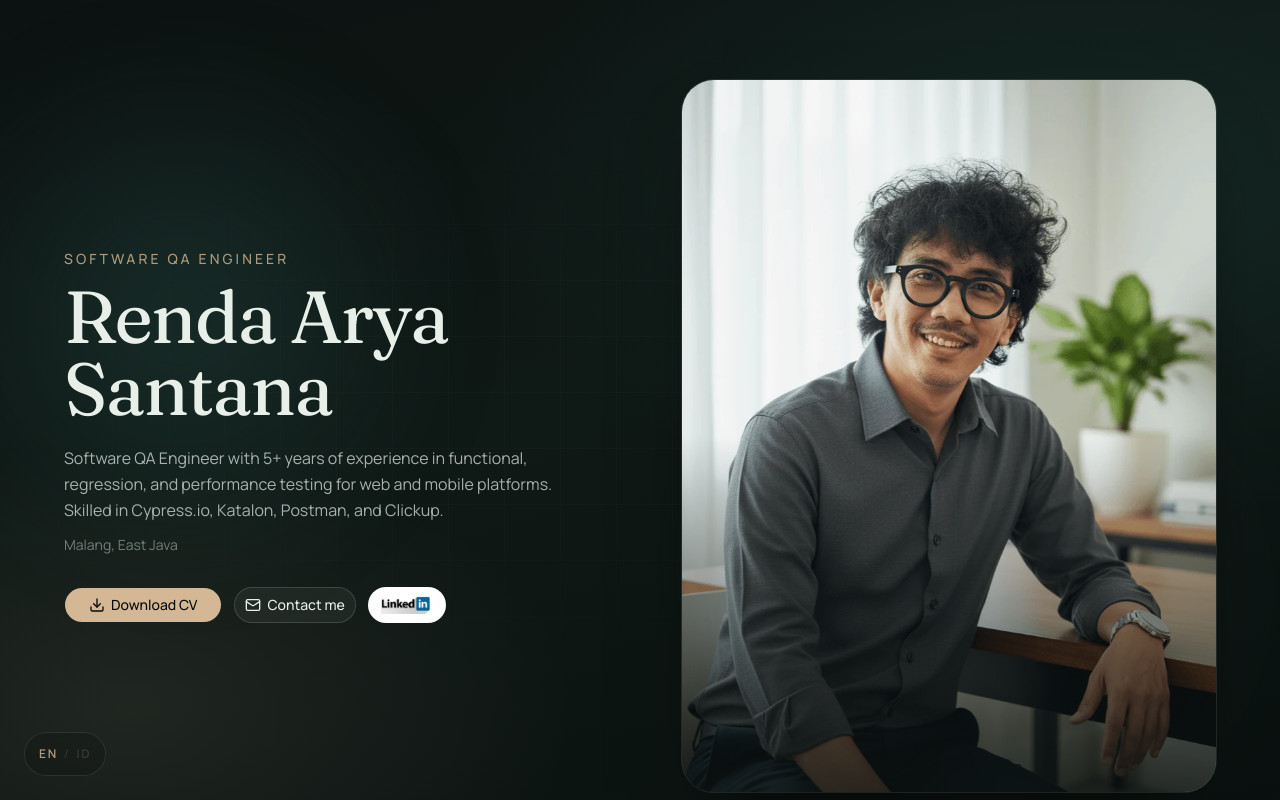
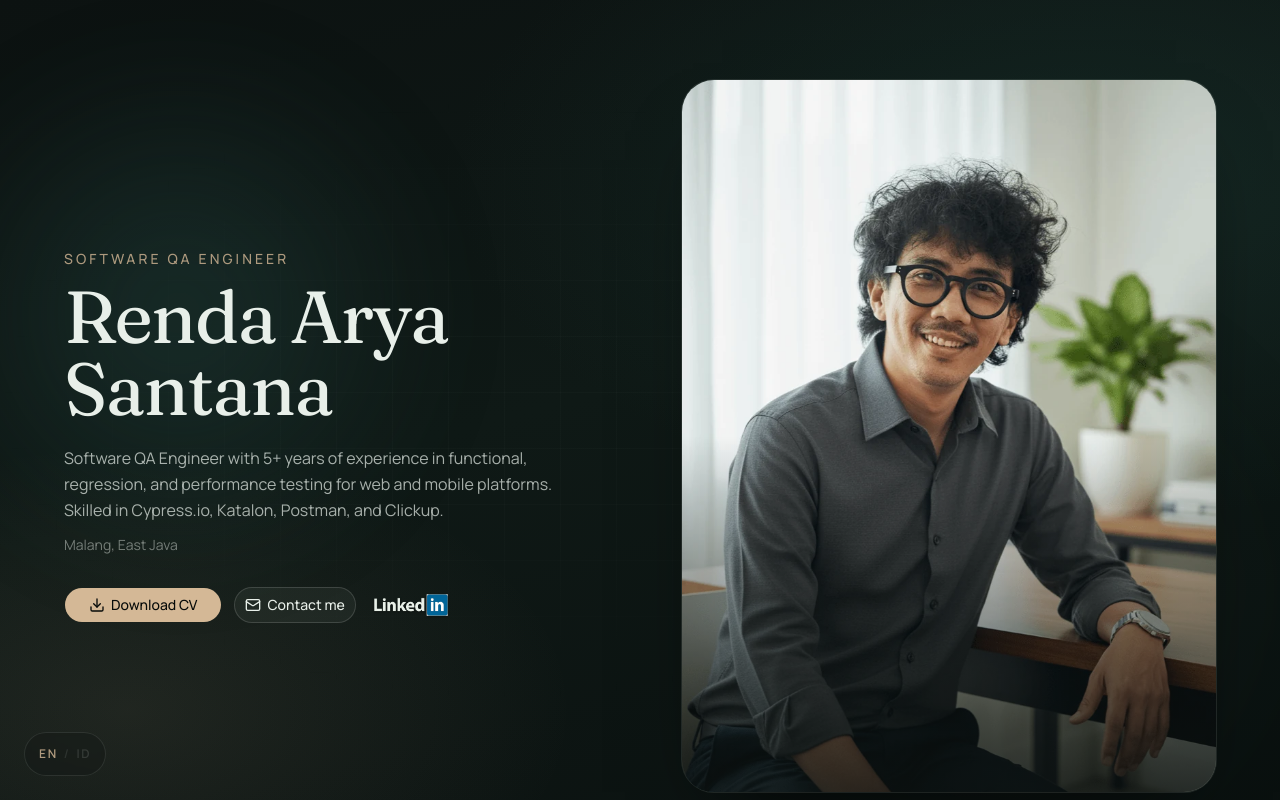
Before and after one commit to rendasantana/CV, a Next.js app: page / in a window 1280 px wide. Shown: the top 800 px of the page. Built offline with nearby package versions, Linux system fonts and the light colour scheme.

Commit message:
Make LinkedIn logo transparent for dark theme
Key out white background, recolor Linked wordmark to near-white,
preserve blue in-square, drop the white pill wrapper for a peer CTA.

```diff
--- a/src/components/portfolio/linkedin-logo-button.tsx
+++ b/src/components/portfolio/linkedin-logo-button.tsx
@@ -9,7 +9,8 @@ type LinkedInLogoButtonProps = {
 };
 
 /**
- * Peer CTA to Download CV / Contact: same h-9 height, auto width from logo aspect.
+ * Transparent LinkedIn wordmark link — no white pill.
+ * Height aligned with sibling lg CTAs (h-9); width from logo aspect.
  */
 export function LinkedInLogoButton({ className }: LinkedInLogoButtonProps) {
   return (
@@ -20,9 +21,8 @@ export function LinkedInLogoButton({ className }: LinkedInLogoButtonProps) {
       aria-label="LinkedIn"
       title="LinkedIn"
       className={cn(
-        // Match buttonVariants size lg (h-9) + rounded-full CTA rhythm
-        "group inline-flex h-9 shrink-0 items-center justify-center rounded-full border border-ink/15 bg-white px-3 transition-colors",
-        "hover:bg-[#f0f0f0] hover:border-ink/25",
+        "group inline-flex h-9 shrink-0 items-center justify-center rounded-full px-1.5 transition-opacity",
+        "hover:opacity-85",
         "focus-visible:outline-none focus-visible:ring-2 focus-visible:ring-gold/50 focus-visible:ring-offset-2 focus-visible:ring-offset-sand",
         "active:translate-y-px",
         className,
@@ -31,10 +31,10 @@ export function LinkedInLogoButton({ className }: LinkedInLogoButtonProps) {
       <Image
         src="/linkedin-logo.webp"
         alt=""
-        width={168}
-        height={58}
-        className="h-[18px] w-auto object-contain object-center"
-        sizes="120px"
+        width={136}
+        height={40}
+        className="h-[22px] w-auto object-contain object-center drop-shadow-[0_1px_1px_rgba(0,0,0,0.35)]"
+        sizes="140px"
         priority={false}
       />
       <span className="sr-only">LinkedIn</span>
```
Also changed, not shown: public/linkedin-logo.png, public/linkedin-logo.webp.
